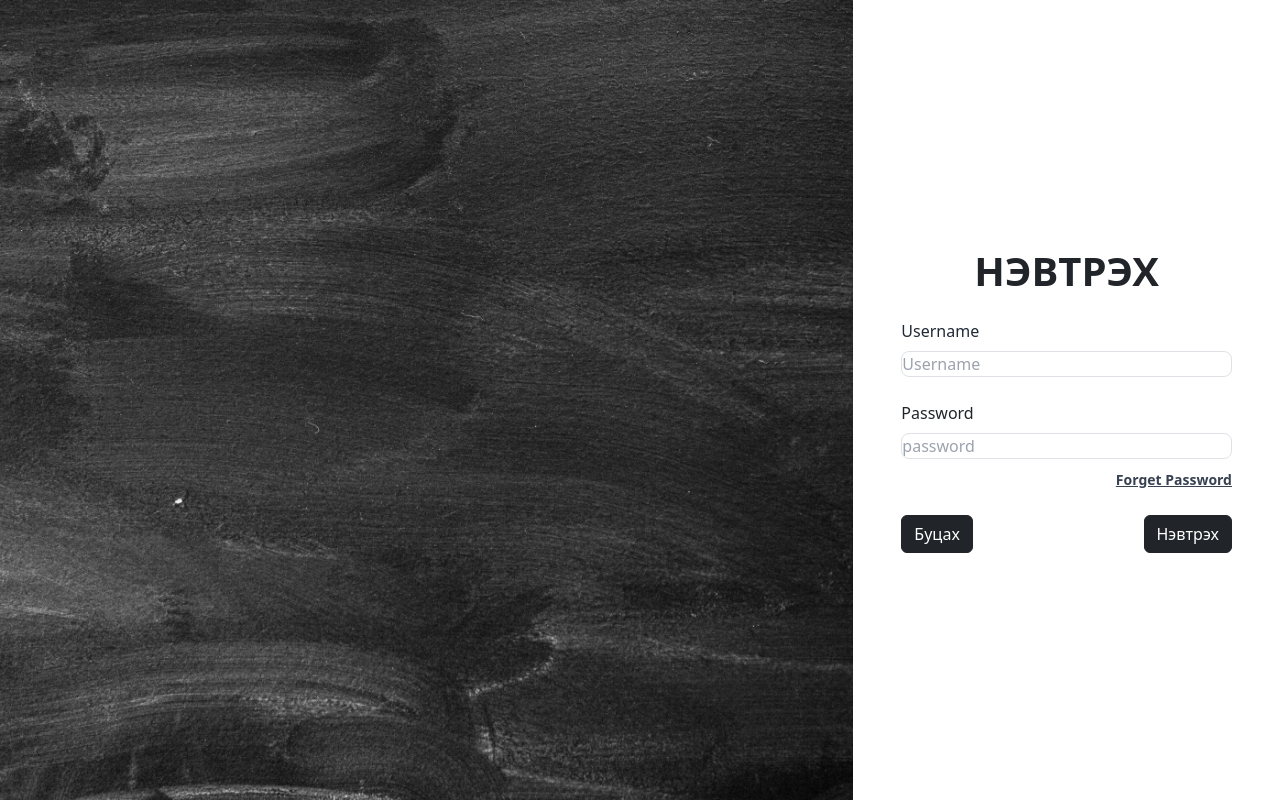
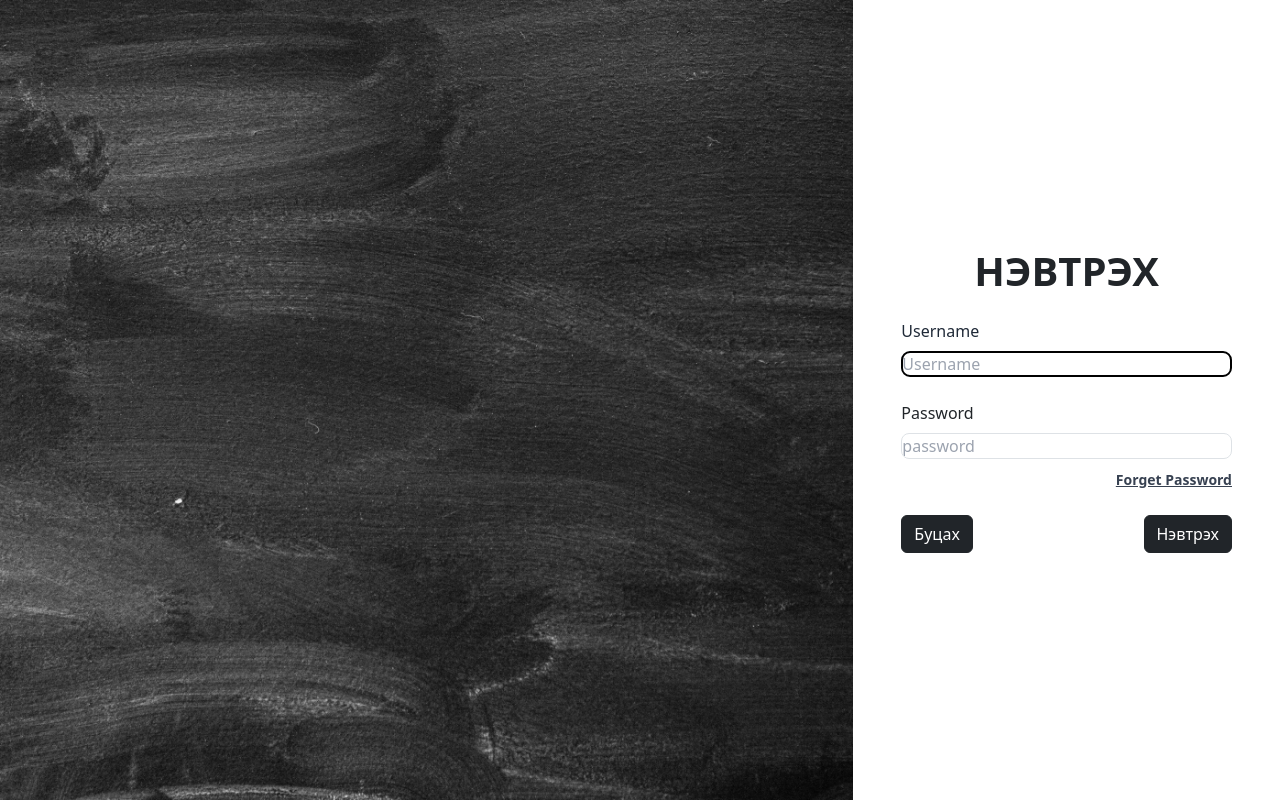
Before and after one commit to ganaa0918/Power-up, a React (Create React App) app in the folder client/: page /Login in a window 1280 px wide. Shown: the top 802 px of the page. Built offline with nearby package versions, Linux system fonts and the light colour scheme.

Commit message:
autocomplete aldaa zasaw

```diff
--- a/client/src/router/Login.jsx
+++ b/client/src/router/Login.jsx
@@ -22,11 +22,11 @@ function Login() {
           <form className='mt-6' action="#" method='POST'>
             <div>
                 <label htmlFor="username" className='text-gray-800 block '> Username</label>
-                <input type="text" placeholder='Username'className='w-full  text-black focus:bg-white-700 focus:outline-black bg-white-700 mt-2 border rounded-lg ' autoComplete autofocus required />
+                <input type="text" placeholder='Username'className='w-full  text-black focus:bg-white-700 focus:outline-black bg-white-700 mt-2 border rounded-lg ' autoComplete='true' autoFocus required />
             </div>
             <div className='mt-4'>
                 <label htmlFor="password">Password</label>
-                <input type="password" minLength={8} placeholder='password' name='' className='w-full text-black focus:bg-white-700 foucs:outline-black bg-white-700 mt-2 border rounded-lg' required/>
+                <input type="password" minLength={8} placeholder='password' name='' className='w-full text-black focus:bg-white-700 foucs:outline-black bg-white-700 mt-2 border rounded-lg'autoComplete='true' required/>
             </div>
             <div className='text-right mt-2'>
             <Link to={'#'} className=' text-sm font-semibold text-gray-700 hover:text-blue-700 focus:text-blue-700 focus:outline-none'>Forget Password</Link>
```
